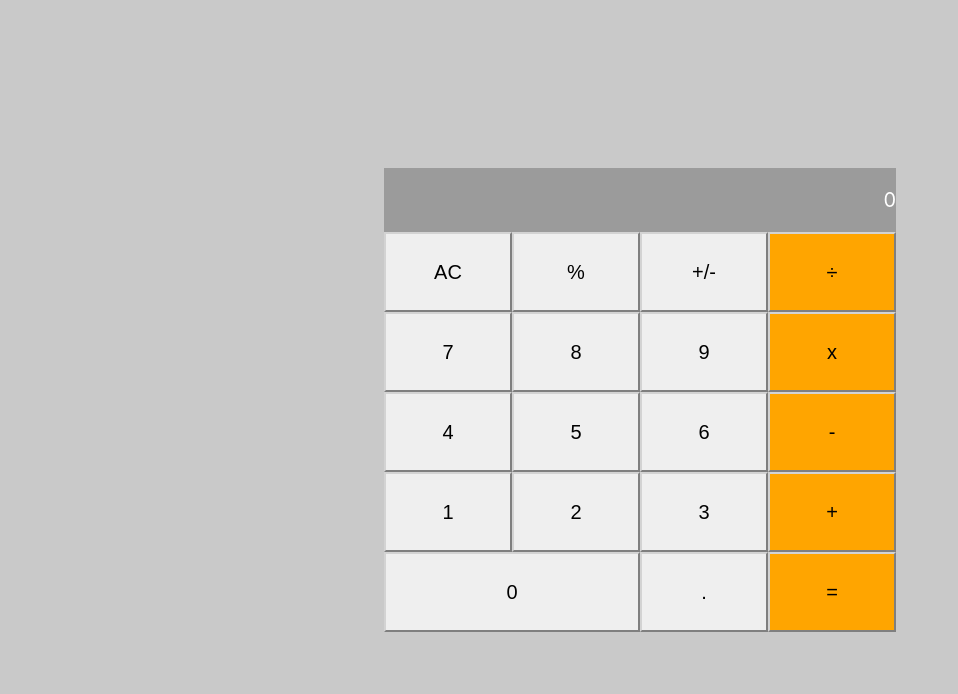
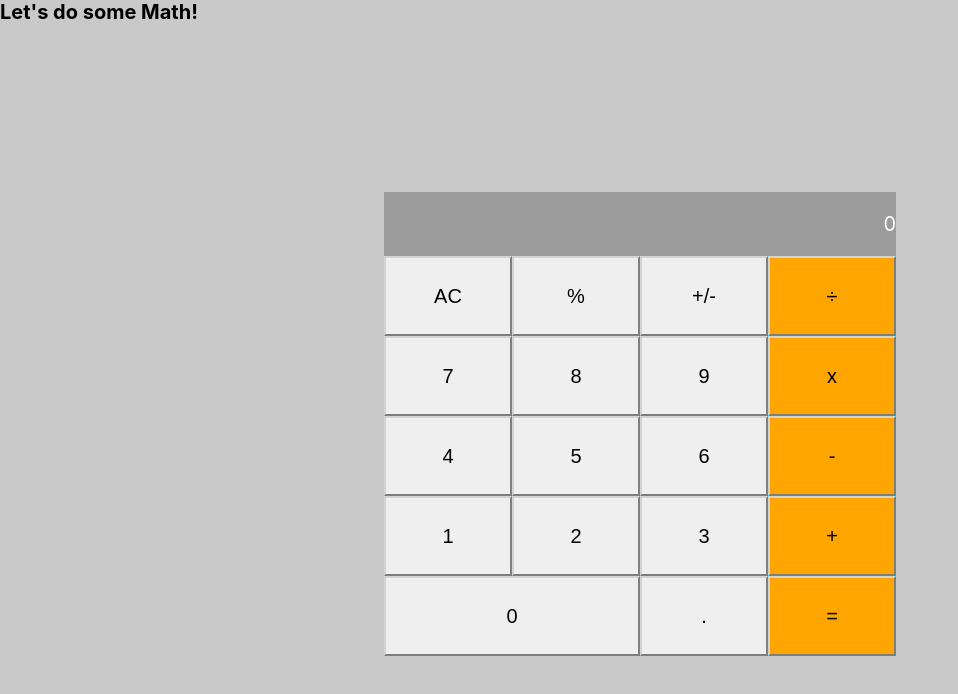
Before and after one commit to Ouail-01/Math-Magicians_Calculator, a React (Create React App) app: page / in a window 1280 px wide. Shown: the top 694 px of the page, without its empty margins (0-958 px from the left). Built offline with nearby package versions, Linux system fonts and the light colour scheme.

Commit message:
Update the calculator file

```diff
--- a/src/components/Calculator.js
+++ b/src/components/Calculator.js
@@ -1,3 +1,4 @@
+/* eslint-disable */
 import React, { useState, useCallback } from 'react';
 import calculate from '../logic/calculate';
 
@@ -17,6 +18,9 @@ function Calculator() {
 
   const { total, next, operation } = state;
   return (
+    <>
+    <div className='calc-container'>
+    <h1>Let's do some Math!</h1>
     <div className="calculator-container">
       <div className="calc-display">
         {total}
@@ -49,6 +53,8 @@ function Calculator() {
       </div>
 
     </div>
+    </div>
+    </>
   );
 }
 
```
